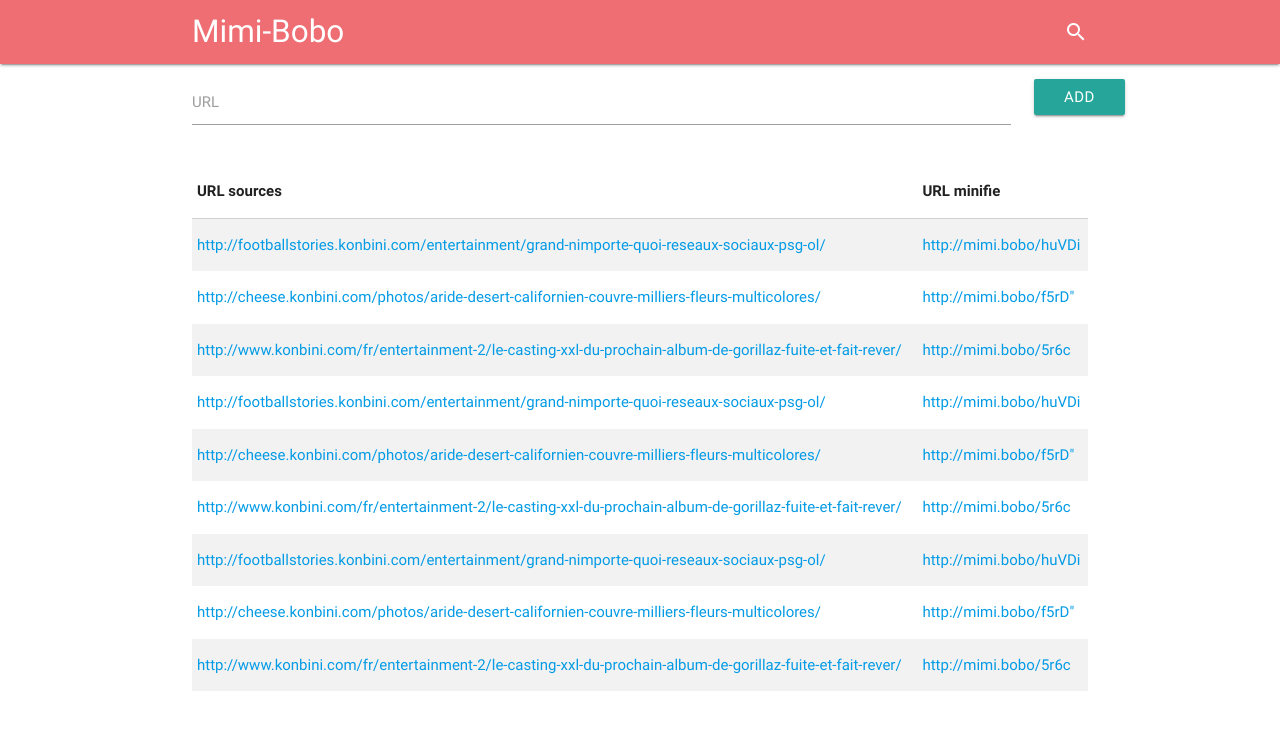
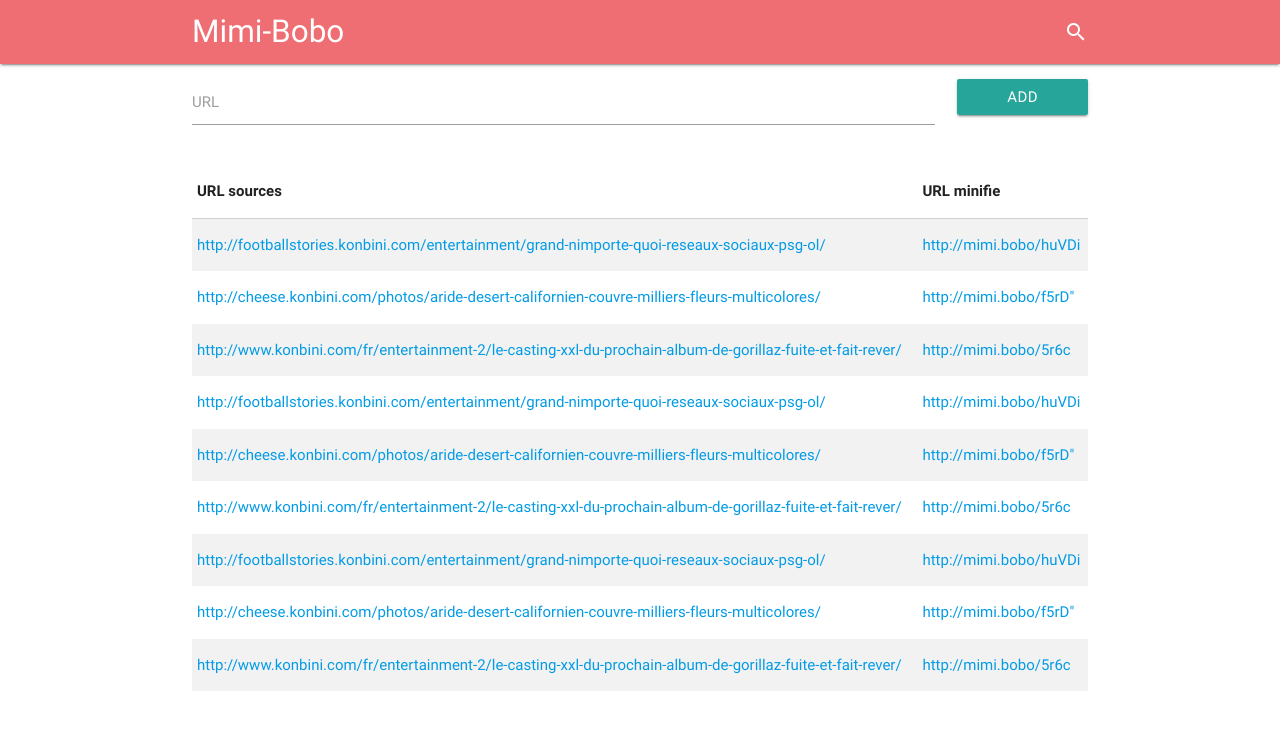
Before and after one commit to VincentCana/url-minifie, an Angular app: page /dashboard in a window 1280 px wide. Shown: the top 730 px of the page. Built offline with nearby package versions, Linux system fonts and the light colour scheme.

Commit message:
Dashboard fix

```diff
--- a/src/app/app.component.css
+++ b/src/app/app.component.css
@@ -25,3 +25,7 @@
 .formContainer button[type="submit"] {
   width: 100%;
 }
+
+.btn-add-url {
+  width: 100%;
+}
--- a/src/app/dashboardForm.component.html
+++ b/src/app/dashboardForm.component.html
@@ -1,11 +1,11 @@
 <form class="col s12">
   <div class="row">
-    <div class="input-field col s11">
+    <div class="input-field col s10">
       <input id="url" type="text">
       <label for="url" >URL</label>
     </div>
-    <div class="input-field col s1 center-align">
-      <button class="btn waves-effect waves-light" type="submit" name="action">Add</button>
+    <div class="input-field col s2">
+      <button class="btn waves-effect waves-light btn-add-url" type="submit" name="action">Add</button>
     </div>
   </div>
 </form>
```
